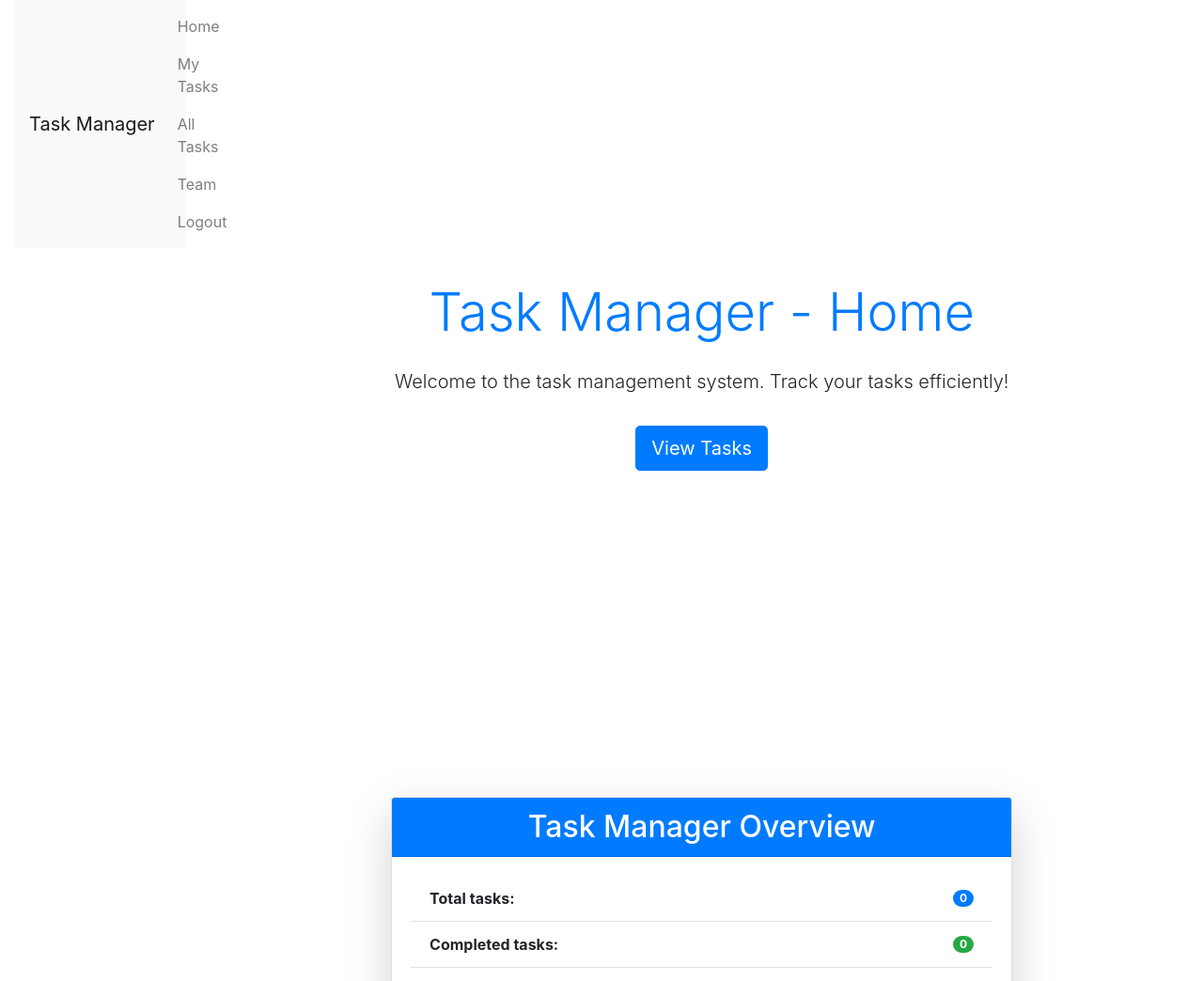
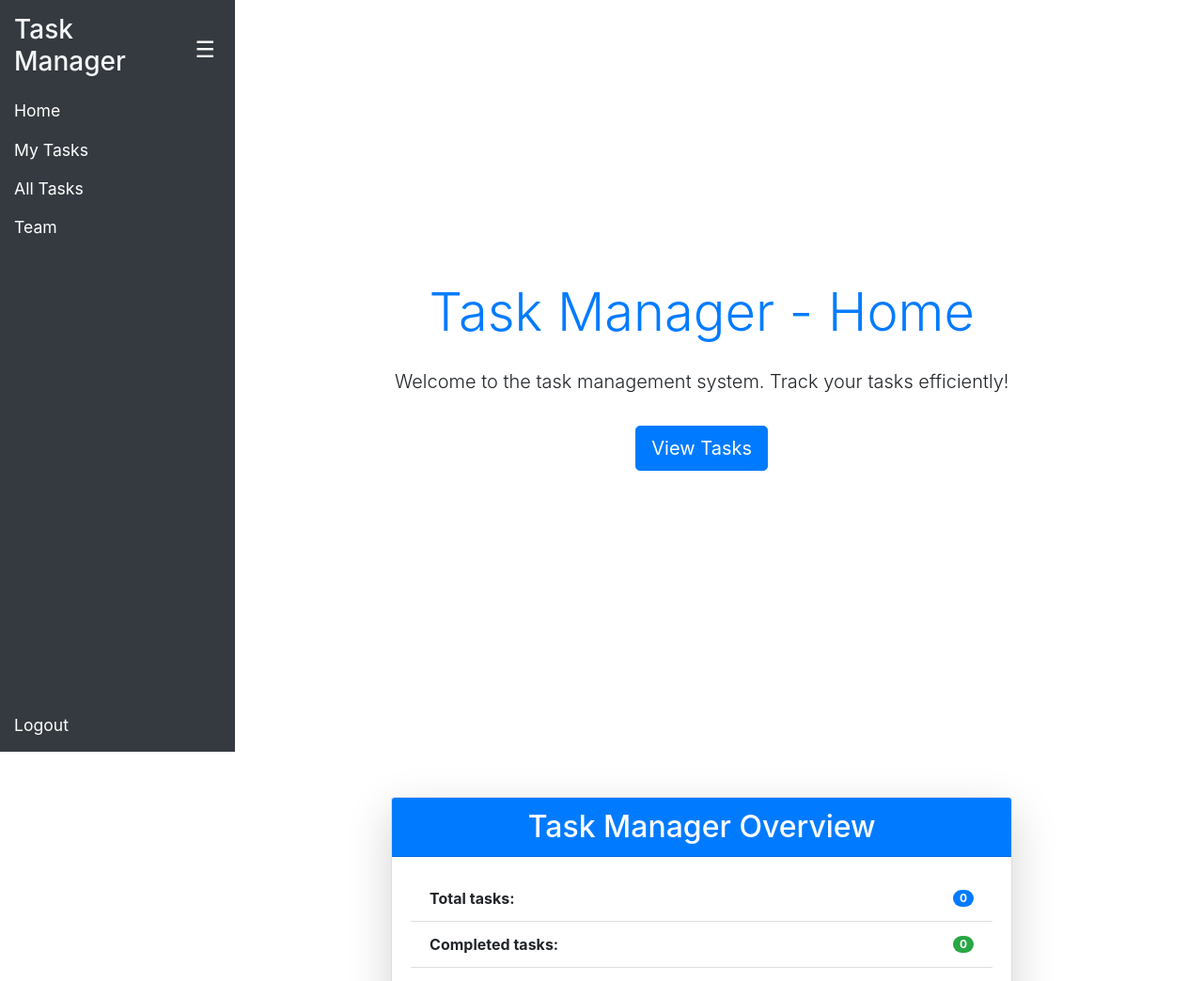
Before and after one commit to achalaidiuk/ittaskmanager, a Django app: page / in a window 1280 px wide. Shown: the top 1044 px of the page at 94% size. Run offline with Django 4.2, Linux system fonts and the light colour scheme; the visitor is signed in with stand-in values (Sample User, id 1); data comes from the database, SQL or seed files in the repository; data that the repository does not hold is empty.

Commit message:
Feature: creater visual for homepage

```diff
--- a/ItTaskManager/settings.py
+++ b/ItTaskManager/settings.py
@@ -121,6 +121,10 @@ USE_TZ = True
 
 STATIC_URL = 'static/'
 
+STATICFILES_DIRS = [
+    BASE_DIR / "static",
+]
+
 # Default primary key field type
 # https://docs.djangoproject.com/en/4.1/ref/settings/#default-auto-field
 
--- /dev/null
+++ b/static/css/styles.css
@@ -0,0 +1,62 @@
+.sidebar {
+  width: 250px;
+  height: 100vh;
+  position: fixed;
+  top: 0;
+  left: 0;
+  background-color: #343a40;
+  padding: 15px;
+  display: flex;
+  flex-direction: column;
+  transition: width 0.3s;
+}
+
+.sidebar.collapsed {
+  width: 80px;
+}
+
+.sidebar-header {
+  display: flex;
+  justify-content: space-between;
+  align-items: center;
+}
+
+.sidebar-toggle {
+  background: none;
+  border: none;
+  color: white;
+  font-size: 1.5em;
+}
+
+.sidebar-content {
+  flex-grow: 1;
+  transition: opacity 0.3s;
+}
+
+.sidebar.collapsed .sidebar-content {
+  opacity: 0;
+  visibility: hidden;
+}
+
+.sidebar-menu {
+  list-style: none;
+  padding: 0;
+}
+
+.sidebar-item {
+  margin: 15px 0;
+}
+
+.sidebar-link {
+  color: white;
+  text-decoration: none;
+  font-size: 1.1em;
+}
+
+.sidebar-link:hover {
+  text-decoration: underline;
+}
+
+.sidebar-footer {
+  margin-top: auto;
+}
--- a/templates/base.html
+++ b/templates/base.html
@@ -16,18 +16,18 @@
 <body>
   <div class="container-fluid">
     <div class="row">
-      <div class="col-sm-2">
+      <aside class="col-sm-2">
         {% block sidebar %}
           {% include "includes/sidebar.html" %}
         {% endblock %}
-      </div>
-      <div class="col-sm-10">
+      </aside>
+      <main class="col-sm-10">
         {% block content %}
         {% endblock %}
         {% block pagination %}
           {% include "includes/pagination.html" %}
         {% endblock %}
-      </div>
+      </main>
     </div>
   </div>
 </body>
--- a/templates/includes/sidebar.html
+++ b/templates/includes/sidebar.html
@@ -1,34 +1,43 @@
-<nav class="sidebar-nav navbar navbar-expand-lg navbar-light bg-light">
-  <a class="navbar-brand" href="{% url 'task_manager:index' %}">Task Manager</a>
+{% load static %}
 
-  <button class="navbar-toggler" type="button" data-toggle="collapse" data-target="#navbarNavDropdown" aria-controls="navbarNavDropdown" aria-expanded="false" aria-label="Toggle navigation">
-    <span class="navbar-toggler-icon"></span>
-  </button>
-
-  <div class="collapse navbar-collapse" id="navbarNavDropdown">
-    <ul class="navbar-nav flex-column">
-      <li class="nav-item">
-        <a class="nav-link" href="{% url 'task_manager:index' %}">Home</a>
+<aside class="sidebar bg-dark text-light" id="sidebar">
+  <div class="sidebar-header">
+    <h3 id="sidebar-title">Task Manager</h3>
+    <button class="sidebar-toggle" type="button" aria-label="Toggle sidebar" onclick="toggleSidebar()">
+      <span>&#9776;</span>
+    </button>
+  </div>
+  <div class="sidebar-content">
+    <ul class="sidebar-menu">
+      <li class="sidebar-item">
+        <a class="sidebar-link" href="{% url 'task_manager:index' %}">Home</a>
       </li>
-      <li class="nav-item">
-        <a class="nav-link" href="{% url 'task_manager:my-tasks' %}">My Tasks</a>
+      <li class="sidebar-item">
+        <a class="sidebar-link" href="{% url 'task_manager:my-tasks' %}">My Tasks</a>
       </li>
-      <li class="nav-item">
-        <a class="nav-link" href="{% url 'task_manager:all-tasks' %}">All Tasks</a>
+      <li class="sidebar-item">
+        <a class="sidebar-link" href="{% url 'task_manager:all-tasks' %}">All Tasks</a>
       </li>
-      <li class="nav-item">
-        <a class="nav-link" href="{% url 'task_manager:team' %}">Team</a>
+      <li class="sidebar-item">
+        <a class="sidebar-link" href="{% url 'task_manager:team' %}">Team</a>
       </li>
-
-      {% if user.is_authenticated %}
-        <li class="nav-item">
-          <a class="nav-link" href="{% url 'logout' %}">Logout</a>
-        </li>
-      {% else %}
-        <li class="nav-item">
-          <a class="nav-link" href="{% url 'task_manager:login' %}">Login</a>
-        </li>
-      {% endif %}
     </ul>
   </div>
-</nav>
+  <div class="sidebar-footer">
+    {% if user.is_authenticated %}
+      <a class="sidebar-link" href="{% url 'logout' %}">Logout</a>
+    {% else %}
+      <a class="sidebar-link" href="{% url 'task_manager:login' %}">Login</a>
+    {% endif %}
+  </div>
+</aside>
+
+<script>
+function toggleSidebar() {
+  const sidebar = document.getElementById("sidebar");
+  sidebar.classList.toggle("collapsed");
+
+  const title = document.getElementById("sidebar-title");
+  title.style.display = sidebar.classList.contains("collapsed") ? "none" : "block";
+}
+</script>
```
